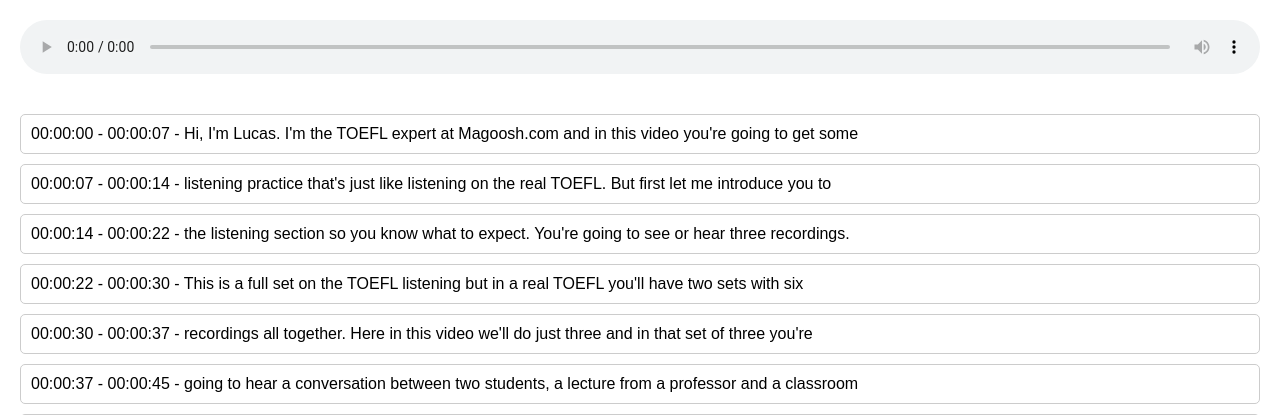
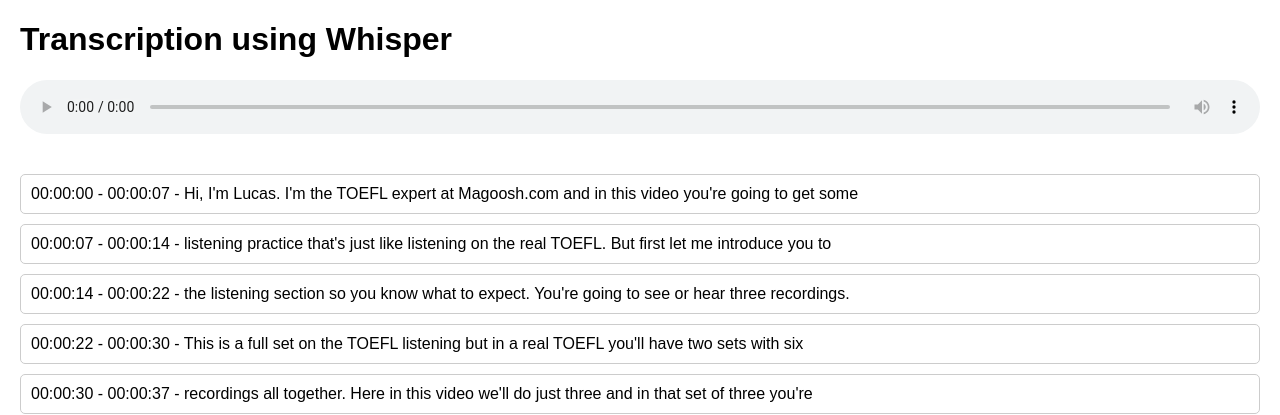
Before and after one commit to archit15singh/transcription-ui, a Flask app: page / in a window 1280 px wide. Shown: the top 415 px of the page. Run offline with Flask 3, Linux system fonts and the light colour scheme.

Commit message:
add heading

```diff
--- a/templates/index.html
+++ b/templates/index.html
@@ -40,6 +40,7 @@
     </style>
 </head>
 <body>
+    <h1>Transcription using Whisper</h1>
     <div>
         <audio controls id="audioPlayer">
             <source src="{{ url_for('static', filename='audio/conversation.mp3') }}" type="audio/mp3">
```
